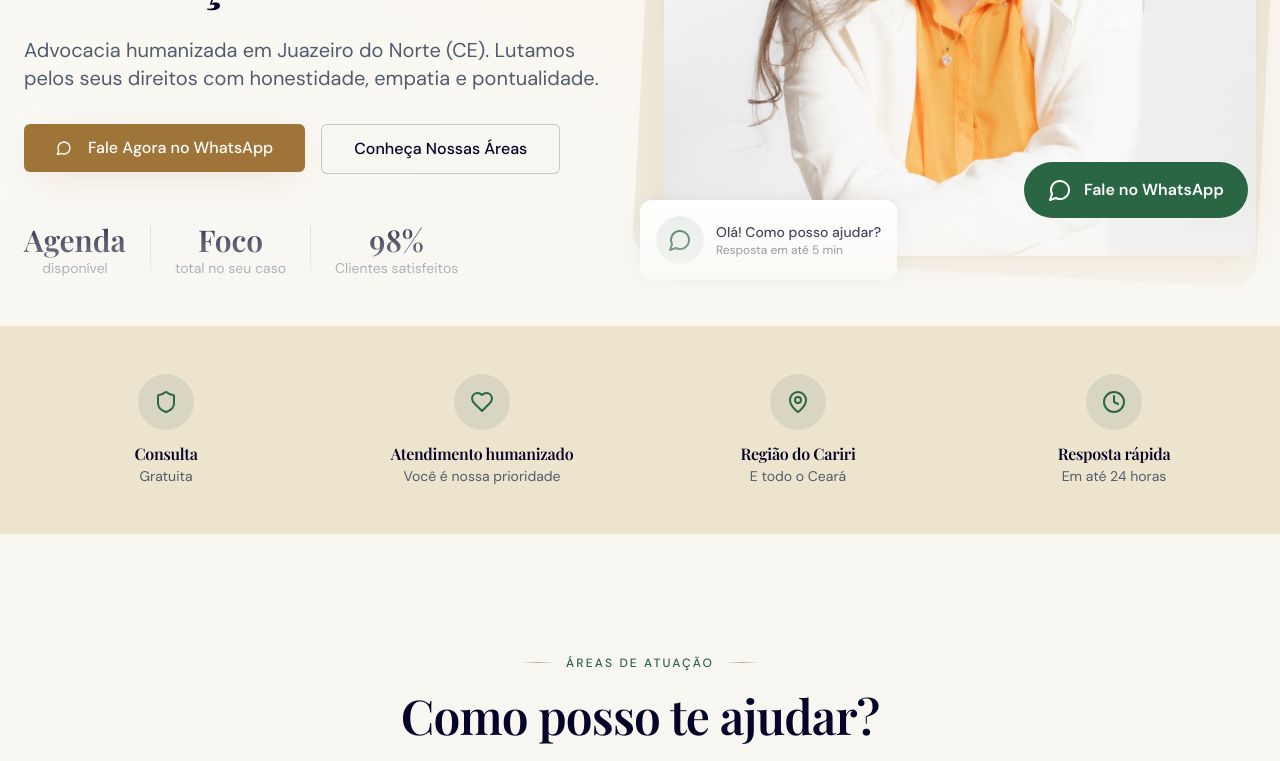
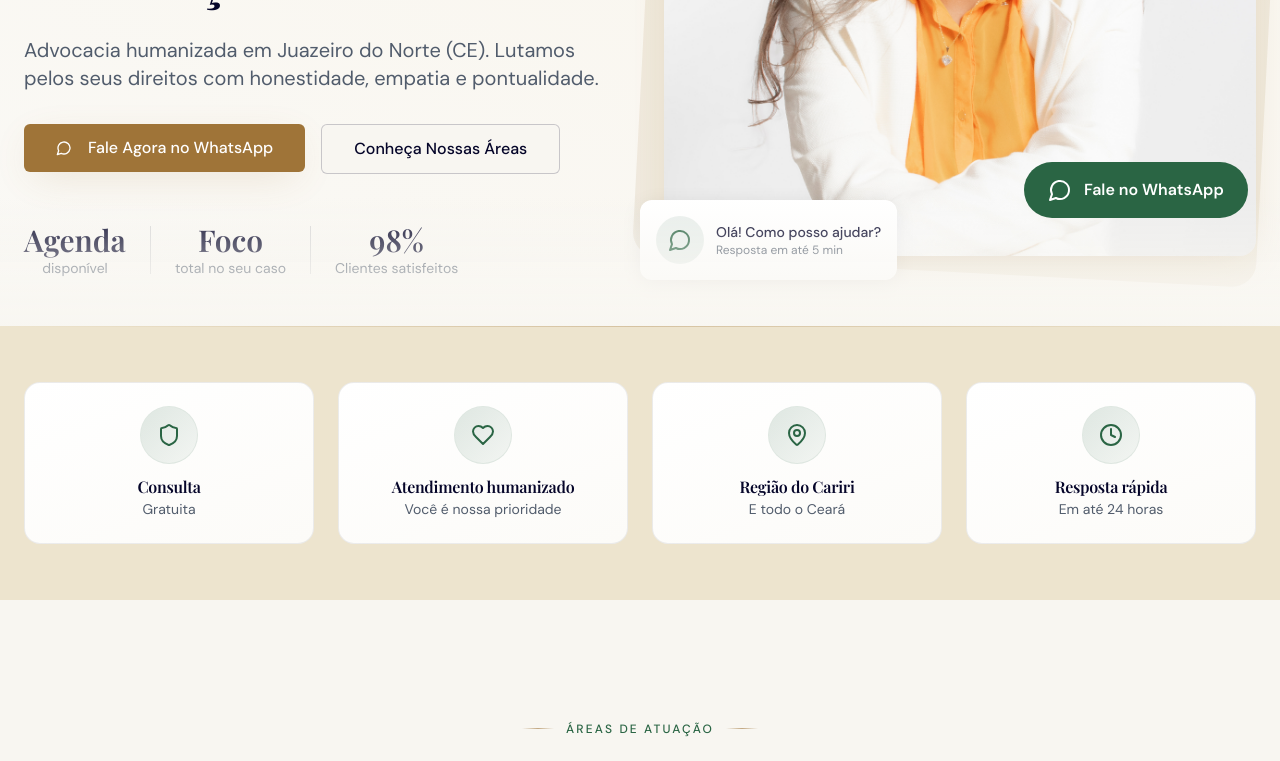
Before and after one commit to caioestudos/direito-em-foco, a React (Vite) app: page / in a window 1280 px wide. Shown: the part 550-1311 px from the top of the page. Built offline with nearby package versions, Linux system fonts and the light colour scheme; the HTML template or start-up script is replaced by a standard one.

Commit message:
Changes
Co-authored-by: caioestudos <222849109+caioestudos@users.noreply.github.com>

```diff
--- a/src/components/TrustBar.tsx
+++ b/src/components/TrustBar.tsx
@@ -25,16 +25,17 @@ const benefits = [
 
 const TrustBar = () => {
   return (
-    <section className="py-12 bg-cream">
+    <section className="py-14 bg-cream relative">
+      <div className="absolute inset-x-0 top-0 gold-divider opacity-60"></div>
       <div className="container">
-        <div className="grid grid-cols-2 md:grid-cols-4 gap-6 md:gap-8">
+        <div className="grid grid-cols-2 md:grid-cols-4 gap-4 md:gap-6">
           {benefits.map((benefit, index) => (
             <div
               key={index}
-              className="flex flex-col items-center text-center space-y-3 animate-fade-in"
+              className="group flex flex-col items-center text-center space-y-3 rounded-2xl bg-gradient-card border border-border/50 p-6 hover-lift animate-fade-in"
               style={{ animationDelay: `${index * 100}ms` }}
             >
-              <div className="w-14 h-14 rounded-full bg-accent/10 flex items-center justify-center">
+              <div className="w-14 h-14 rounded-full bg-gradient-to-br from-accent/15 to-accent/5 ring-1 ring-accent/15 flex items-center justify-center transition-all duration-300 group-hover:ring-accent/30">
                 <benefit.icon className="w-6 h-6 text-accent" />
               </div>
               <div>
```
